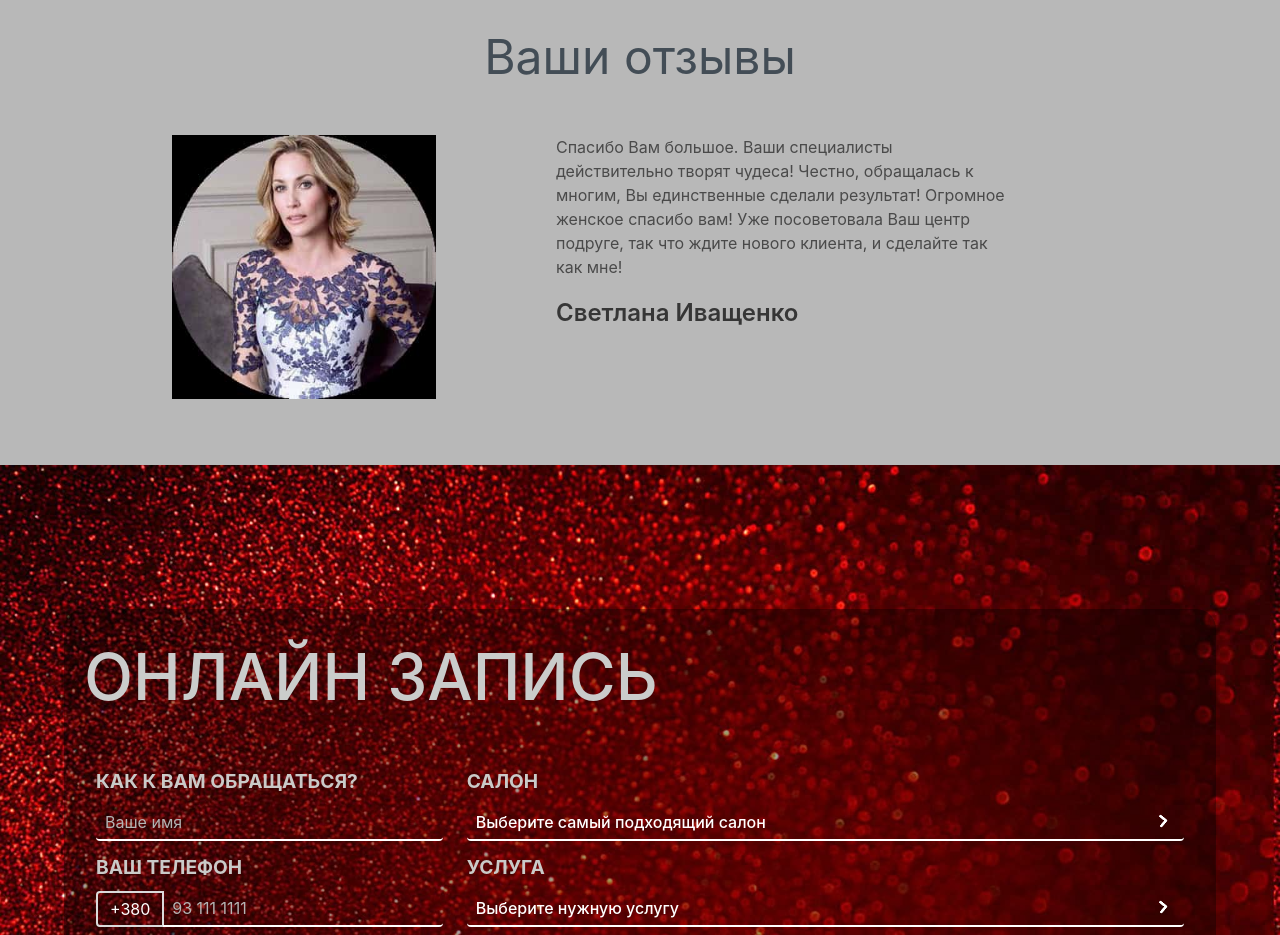
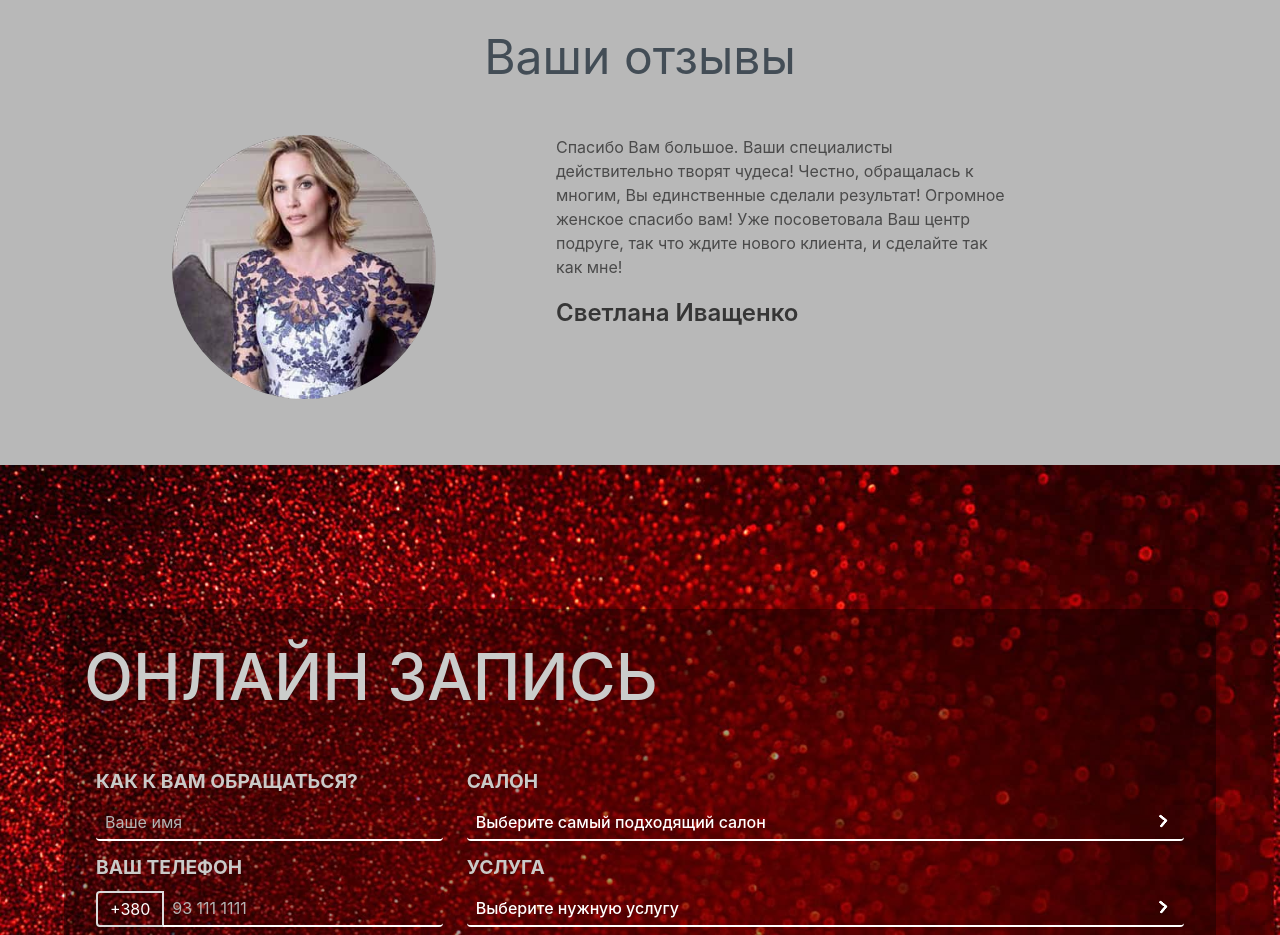
Before and after one commit to NikiProToss/fashionplus, a plain HTML site: page index.html in a window 1280 px wide. Shown: the part 5980-6915 px from the top of the page. Drawn offline with Linux system fonts and the light colour scheme.

Commit message:
fix reviews image radius

```diff
--- a/assets/css/main.css
+++ b/assets/css/main.css
@@ -160,6 +160,11 @@ font-family: "Philosopher", sans-serif;
   #appointment button {
     float: right;
   }
+}
+
+
+#reviews img {
+  border-radius: 50%;
 }
 
 .navbar .buttons a {
```
